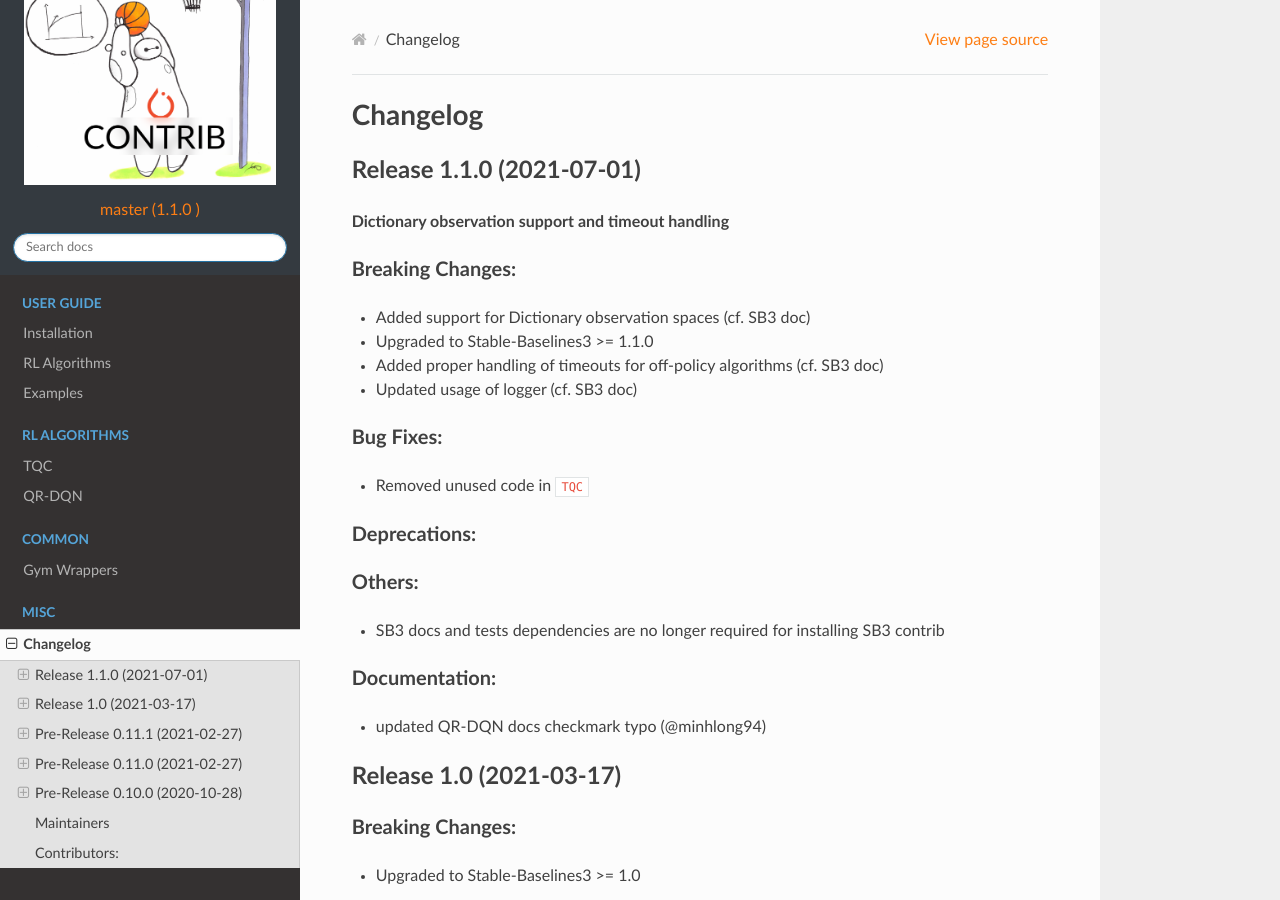
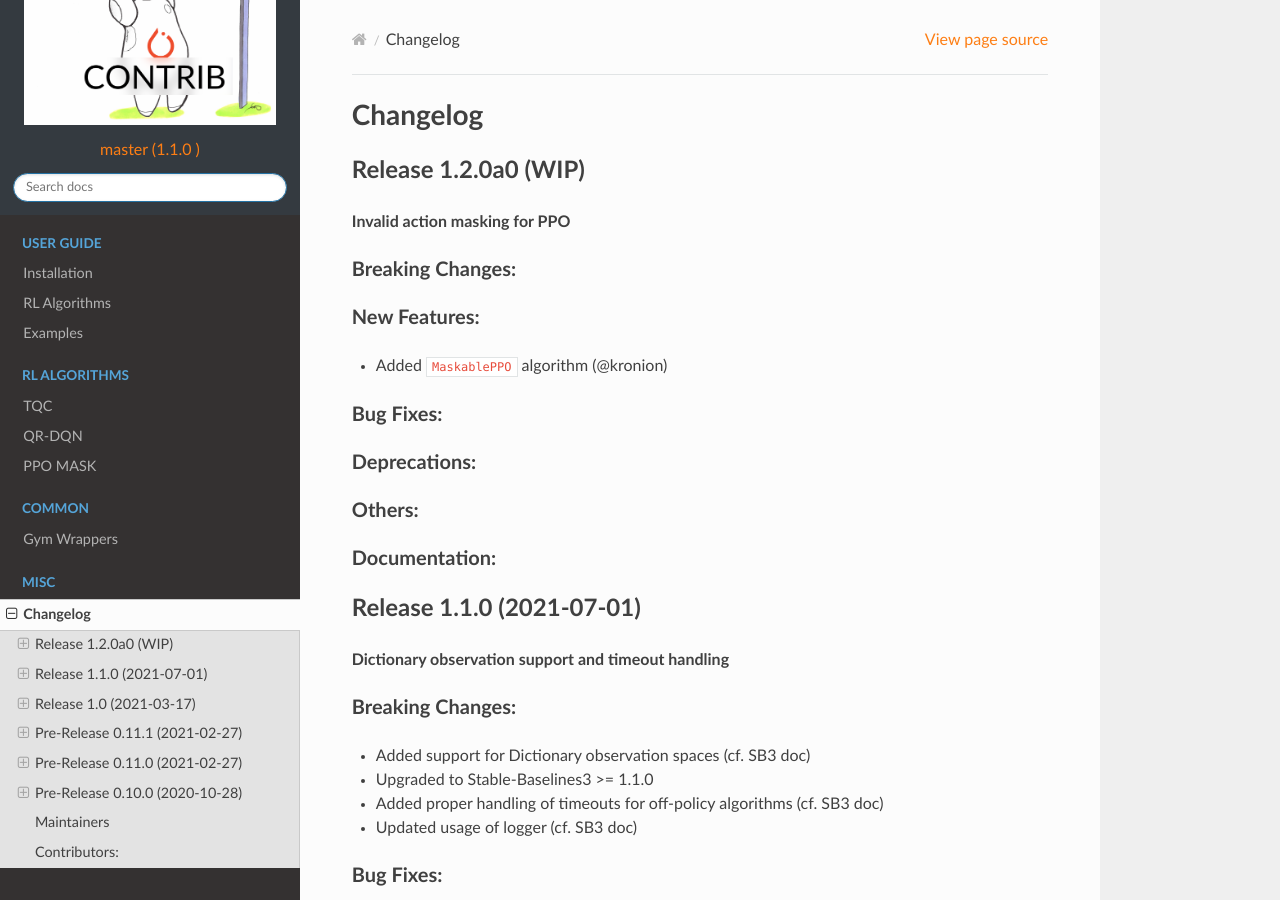
Before and after one commit to Stable-Baselines-Team/stable-baselines3-contrib, a Sphinx documentation site: the page built from docs/misc/changelog.rst, in a window 1280 px wide and 900 px high. Built offline with Sphinx 7.4.7 and the Read the Docs theme 2.0.0, drawn with Linux system fonts in a browser that asks for light colours; some of the changed text lies outside the part shown.

Commit message:
Start doc

```diff
--- a/docs/index.rst
+++ b/docs/index.rst
@@ -33,6 +33,7 @@ RL Baselines3 Zoo also offers a simple interface to train, evaluate agents and d
 
   modules/tqc
   modules/qrdqn
+  modules/ppo_mask
 
 .. toctree::
   :maxdepth: 1
--- a/docs/misc/changelog.rst
+++ b/docs/misc/changelog.rst
@@ -2,6 +2,31 @@
 
 Changelog
 ==========
+
+Release 1.2.0a0 (WIP)
+-------------------------------
+
+**Invalid action masking for PPO**
+
+Breaking Changes:
+^^^^^^^^^^^^^^^^^
+
+New Features:
+^^^^^^^^^^^^^
+- Added ``MaskablePPO`` algorithm (@kronion)
+
+Bug Fixes:
+^^^^^^^^^^
+
+Deprecations:
+^^^^^^^^^^^^^
+
+Others:
+^^^^^^^
+
+Documentation:
+^^^^^^^^^^^^^^
+
 
 Release 1.1.0 (2021-07-01)
 -------------------------------
@@ -130,4 +155,4 @@ Stable-Baselines3 is currently maintained by `Antonin Raffin`_ (aka `@araffin`_)
 Contributors:
 -------------
 
-@ku2482 @guyk1971 @minhlong94
+@ku2482 @guyk1971 @minhlong94 @kronion
```
Also changed, not shown: docs/modules/ppo_mask.rst (added, +151 -0 lines).
